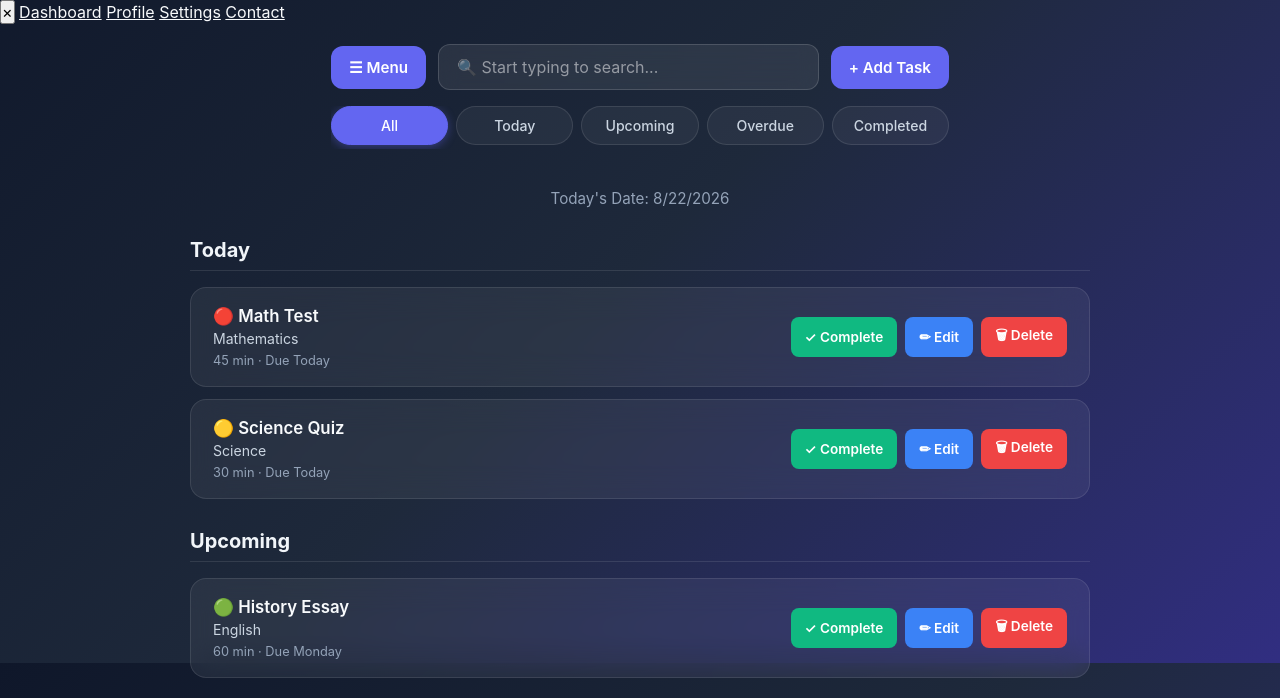
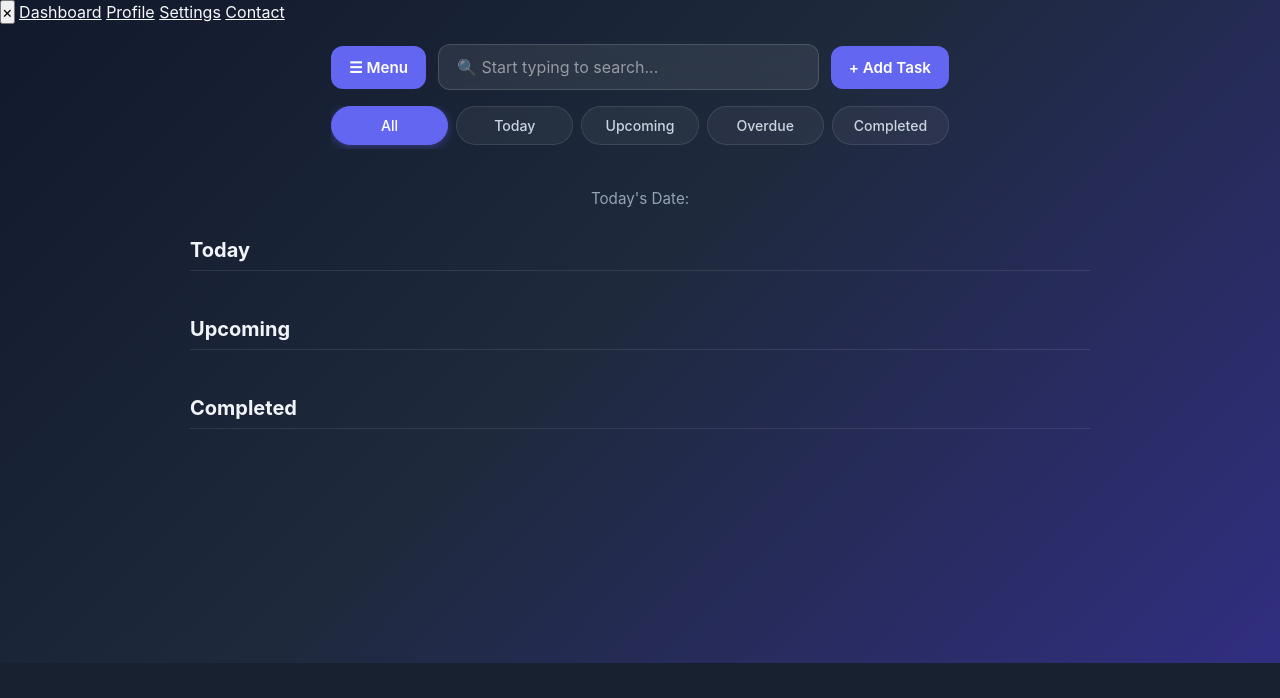
Before and after one commit to CoolCoderAran/smart_planner, a Flask app: page /planner in a window 1280 px wide. Shown: the part 137-835 px from the top of the page. After the commit the page ends 800 px from the top, so only its background shows below. Run offline with Flask 3, Linux system fonts and the light colour scheme.

Commit message:
Update planner.html

```diff
--- a/templates/planner.html
+++ b/templates/planner.html
@@ -87,19 +87,20 @@
 
     <section class="task-section">
         <h2>Today</h2>
-                <div id="today-tasks" class="task-list">
-                    <!-- JavaScript populates task cards here -->
-                </div>
+        <div id="today-tasks" class="task-list"></div>
     </section>
 
     <section class="task-section">
         <h2>Upcoming</h2>
-                <div id="upcoming-tasks" class="task-list">
-                    <!-- JavaScript populates task cards here -->
-                </div>
+        <div id="upcoming-tasks" class="task-list"></div>
+    </section>
+
+    <!-- NEW COMPLETED SECTION -->
+    <section class="task-section">
+        <h2>Completed</h2>
+        <div id="completed-tasks" class="task-list"></div>
     </section>
 </main>
-    </div>
 
     <!-- MODAL OVERLAY & WINDOW -->
     <div id="taskModal" class="modal-overlay">
@@ -237,7 +238,7 @@
         }
 
         // Render tasks dynamically into HTML containers
-        function renderTasks() {
+        {
             const todayContainer = document.getElementById("today-tasks");
             const upcomingContainer = document.getElementById("upcoming-tasks");
 
```
Lines whose indentation alone changed are shown as unchanged.
